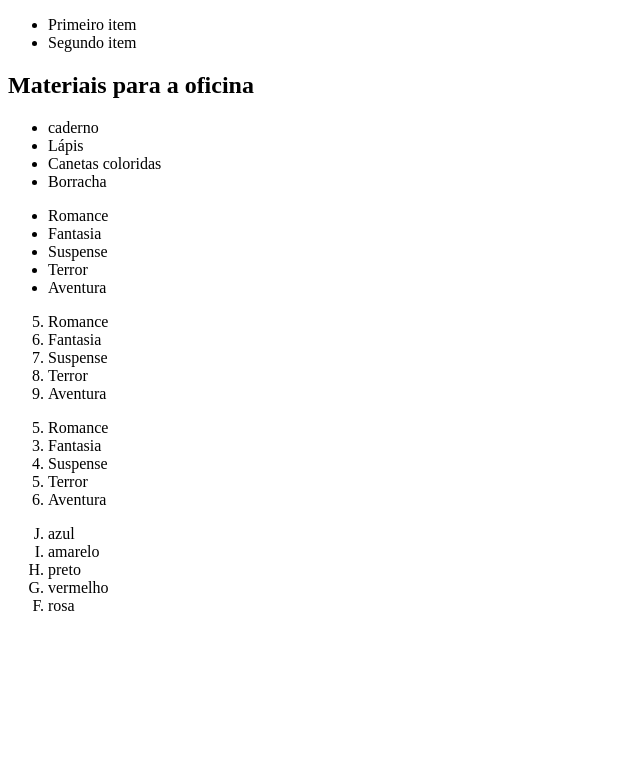
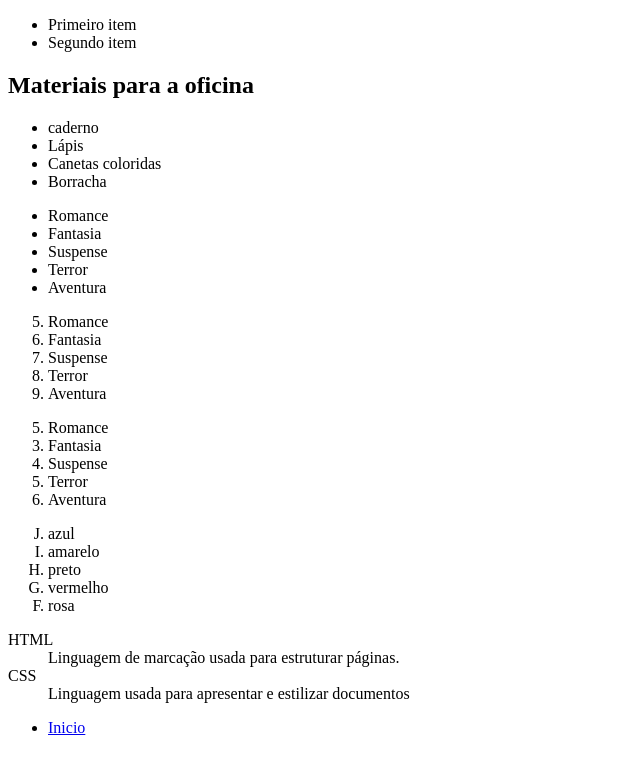
Before and after one commit to Rayane134/lista.html, a plain HTML site: page index.html in a window 1280 px wide. Shown: the whole page, without its empty margins (0-640 px from the left). Drawn offline with Linux system fonts and the light colour scheme.

Commit message:
criação do nav

```diff
--- a/index.html
+++ b/index.html
@@ -58,6 +58,27 @@
         <li>vermelho</li>
         <li>rosa</li>
     </ol>
+<dl>
+<dt>HTML</dt>
+<dd>Linguagem de marcação usada para estruturar páginas.</dd>
+
+<dt>CSS</dt>
+<dd>Linguagem usada para apresentar e estilizar documentos</dd>
+
+</dl>
+
+<nav aria-label="Navegação principal">
+    <ul>
+        <li><a href="#home">Inicio</a></li>
+
+
+
+    </ul>
+</nav>
+
+
+
+
 
 </body>
 </html>
```
